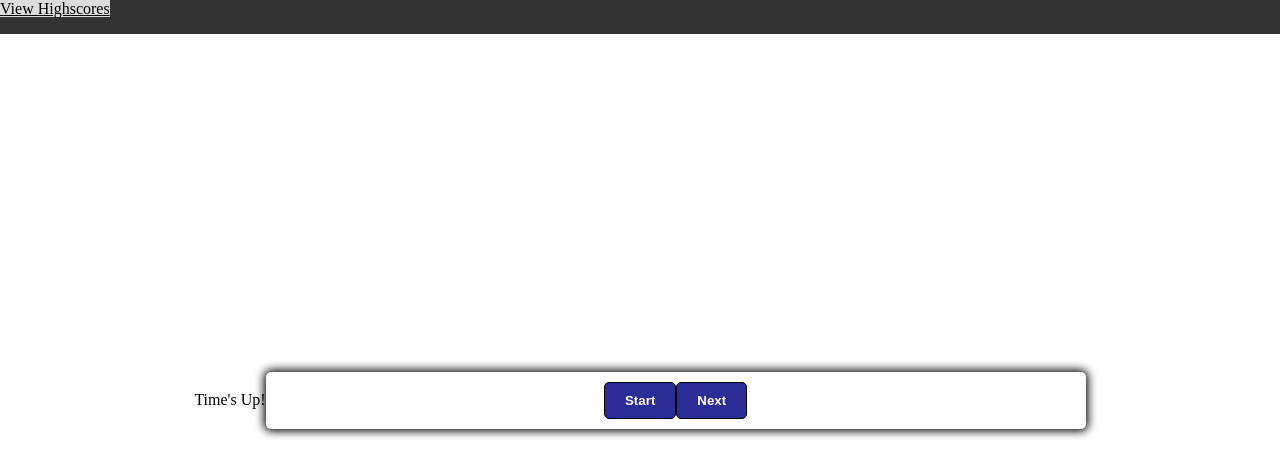
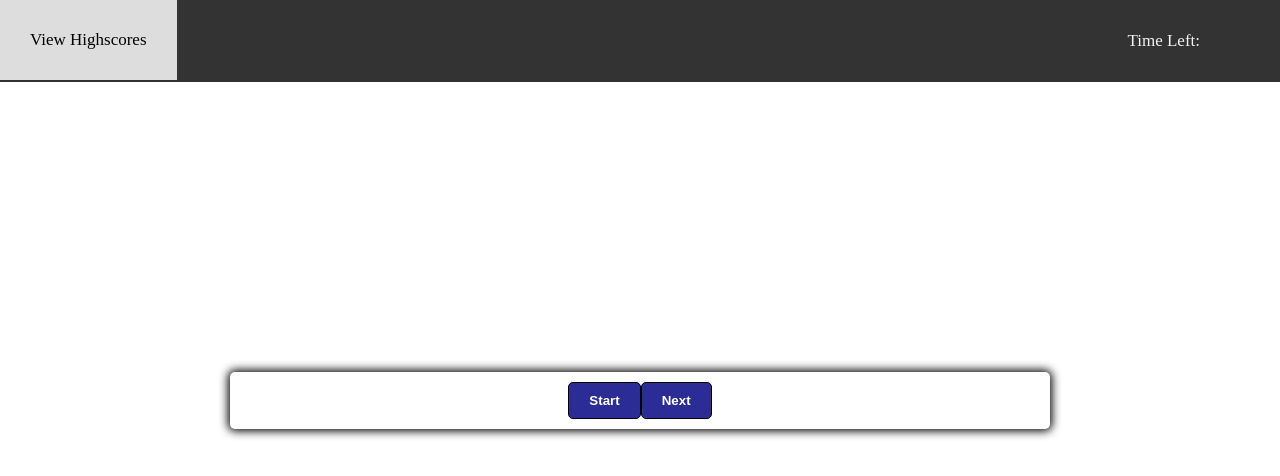
Before and after one commit to Blaize95/quiz, a plain HTML site: page index.html in a window 1280 px wide. Drawn offline with Linux system fonts and the light colour scheme.

Commit message:
updated some defective HTML elements

```diff
--- a/index.html
+++ b/index.html
@@ -12,12 +12,10 @@
 <body>
     <header>
         <div>
-            <a href="#" id="view-highscore">View Highscores</a>
-            <div id="timer"></div>
-            <p class="clock"></p><span id="time-left"></span>
+            <a href="#" class="left">View Highscores</a>
+            <p class="right">Time Left:</p>
         </div>
     </header>
-    <div id="times-up">Time's Up!</div>
     <div class="container">
         <div id="question-container" class="hide">
             <div id="question">Question</div>
--- a/style.css
+++ b/style.css
@@ -11,16 +11,17 @@ header {
     width: 100%;
   }
 
-  /* Style the links inside the navigation bar */
+  /* Style the highscore inside the navigation bar */
   .left {
     float: left;
     color: #f2f2f2;
     text-align: center;
-    padding: 14px 15px;
+    padding: 30px 30px;
     text-decoration: none;
     font-size: 17px;
   }
 
+  /* style time left inside the nav bar */
   .right {
     float: right;
     color: #f2f2f2;
@@ -36,6 +37,7 @@ header {
     color: black;
   }
 
+  /* body styling */
 body {
     background-color: white;
     padding: 0;
@@ -67,6 +69,8 @@ body::before, body::after {
     padding: 10px;
     box-shadow: 0 0 10px 2px;
 }
+
+/* button styling */
 
 .btn-grid {
     display: grid;
```
Also changed, not shown: 1 other file.
